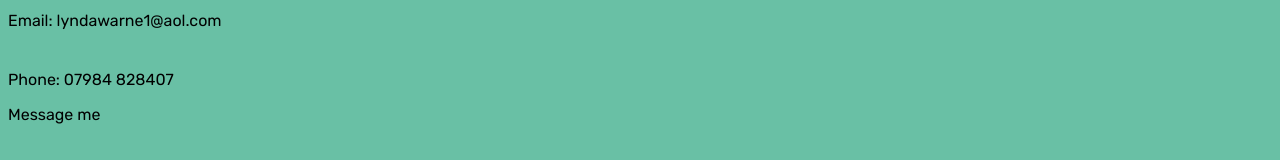
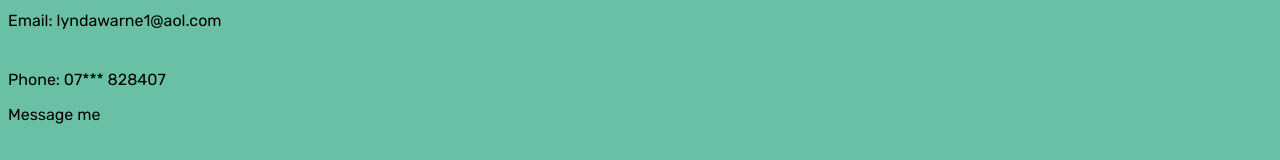
Before and after one commit to marstc1/nextjs-namaste-reiki, a Next.js app: page / in a window 1280 px wide. Shown: the part 6315-6475 px from the top of the page. Built offline with nearby package versions, Linux system fonts and the light colour scheme; a web font is replaced by a local one.

Commit message:
Header fix

```diff
--- a/components/Container/Container.js
+++ b/components/Container/Container.js
@@ -7,7 +7,7 @@ const Container = ({ children, variant, id }) => {
       } ${variant === 'secondary' && 'bg-green-900 bg-opacity-30'}`}
     >
       {variant === 'hero' && (
-        <div className="absolute bottom-0 z-negative w-full h-64 xl:max-h-96 bg-wave bg-cover bg-no-repeat bg-center"></div>
+        <div className="absolute bottom-0 z-negative w-full h-2/3 bg-wave bg-cover bg-no-repeat bg-center"></div>
       )}
       <div className={`mx-auto lg:max-w-screen-xl pt-16 px-2 sm:px-8`}>
         {children}
--- a/sections/Contact/Contact.js
+++ b/sections/Contact/Contact.js
@@ -26,7 +26,7 @@ const Contact = () => {
             </p>
 
             <p>Email: lyndawarne1@aol.com</p>
-            <p>Phone: 07984 828407</p>
+            <p>Phone: 07*** 828407</p>
           </div>
           <div className="col-span-1 row-span-2 mb-36">
             <p className="text-xl">Message me</p>
```
